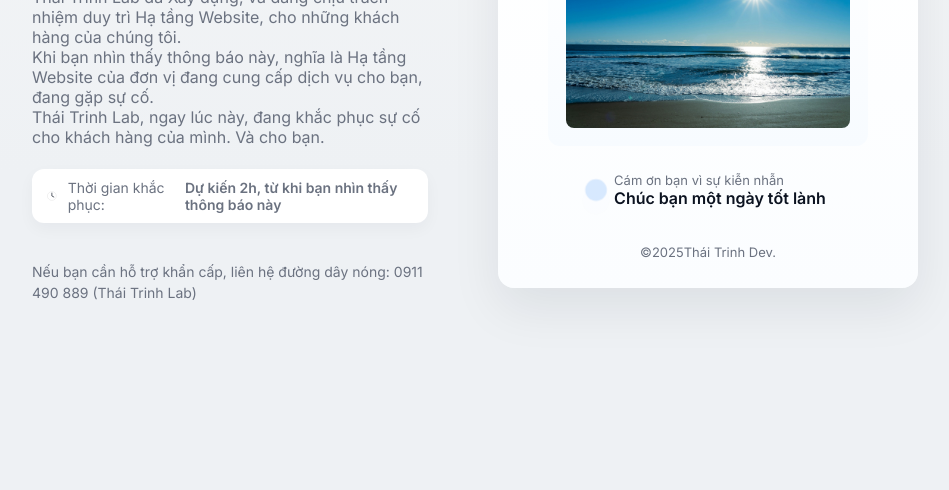
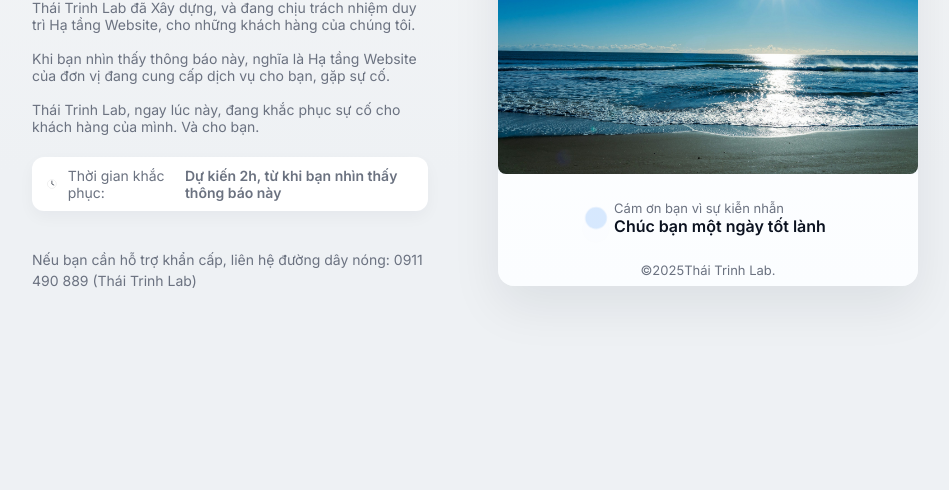
Before and after one commit to tothaigrowthhacking/tothaigrowthhacking.github.io, a plain HTML site: page index.html in a window 1280 px wide. Shown: the part 310-800 px from the top of the page, without its empty margins (182-1131 px from the left). Drawn offline with Linux system fonts and the light colour scheme.

Commit message:
Update index.html

```diff
--- a/index.html
+++ b/index.html
@@ -71,7 +71,7 @@
   p.lead{
     margin:0 0 22px 0;
     color:var(--muted);
-    font-size:16px;
+    font-size:14px;
   }
 
   .meta{
@@ -96,7 +96,7 @@
   .card{
     background: linear-gradient(180deg,var(--card),#fbfdff);
     border-radius:16px;
-    padding:28px;
+    padding:0px;
     box-shadow: 0 20px 50px rgba(12,20,40,0.08);
     display:flex;
     flex-direction:column;
@@ -105,10 +105,8 @@
   }
   .illustration{
     width:100%;
-    max-width:320px;
     background: linear-gradient(180deg,#fff,#f7fbff);
-    padding:18px;
-    border-radius:12px;
+    border-radius:16px 16px 0 0;
     display:flex;
     align-items:center;
     justify-content:center;
@@ -164,7 +162,8 @@
   }
 
   footer{
-    margin-top:18px;
+    padding:8px 0 8px 0;
+    border-top: 1px solid #eeeeee80
     width:100%;
     font-size:13px;
     color:var(--muted);
@@ -197,8 +196,8 @@
       </div>
 
       <h1 id="maintitle">Đang nâng cấp hệ thống</h1>
-      <p class="lead">Thái Trinh Lab đã Xây dựng, và đang chịu trách nhiệm duy trì Hạ tầng Website, cho những khách hàng của chúng tôi. <br/>
-        Khi bạn nhìn thấy thông báo này, nghĩa là Hạ tầng Website của đơn vị đang cung cấp dịch vụ cho bạn, đang gặp sự cố. <br/>
+      <p class="lead">Thái Trinh Lab đã Xây dựng, và đang chịu trách nhiệm duy trì Hạ tầng Website, cho những khách hàng của chúng tôi. <br/><br/>
+        Khi bạn nhìn thấy thông báo này, nghĩa là Hạ tầng Website của đơn vị đang cung cấp dịch vụ cho bạn, gặp sự cố. <br/><br/>
         Thái Trinh Lab, ngay lúc này, đang khắc phục sự cố cho khách hàng của mình. Và cho bạn.
       </p>
 
@@ -233,7 +232,7 @@
         </div>
       </div>
 
-      <footer>© <span id="year"></span> Thái Trinh Dev.</footer>
+      <footer>© <span id="year"></span> Thái Trinh Lab.</footer>
     </aside>
   </div>
 
```
